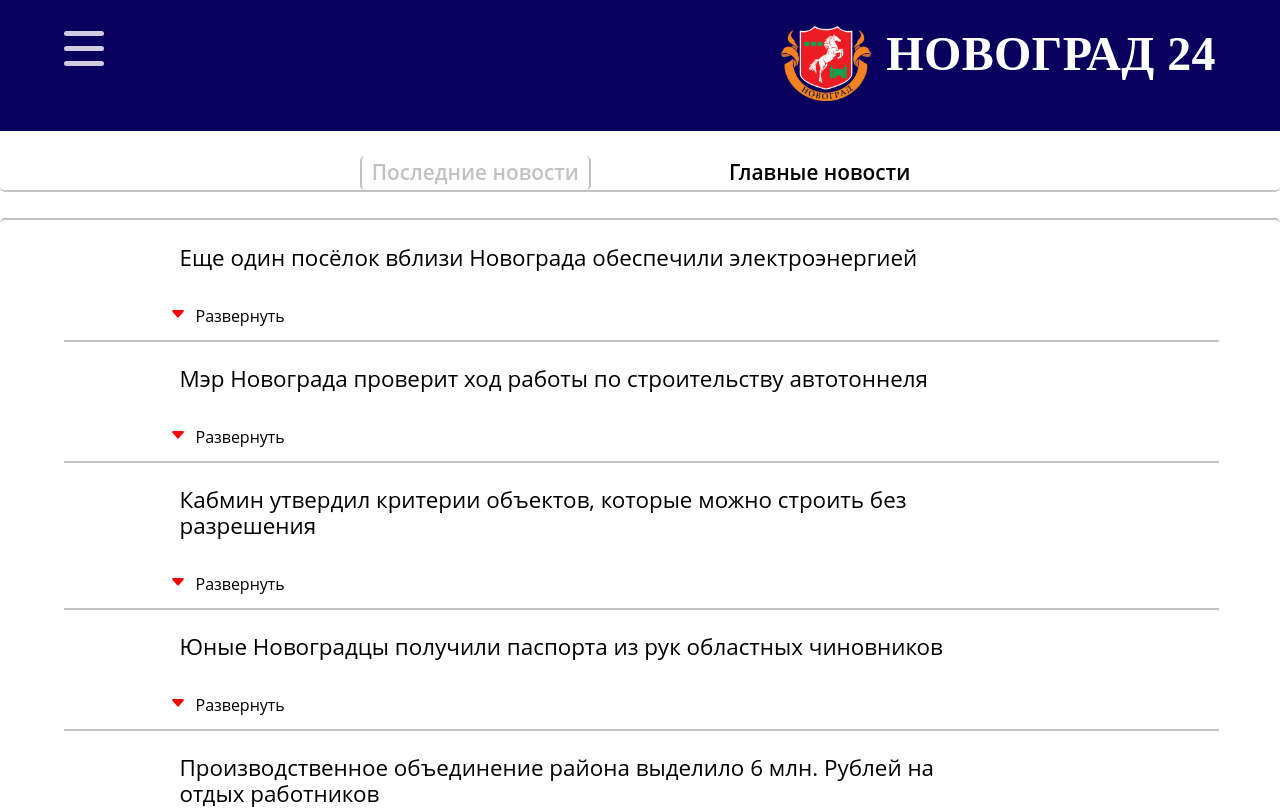
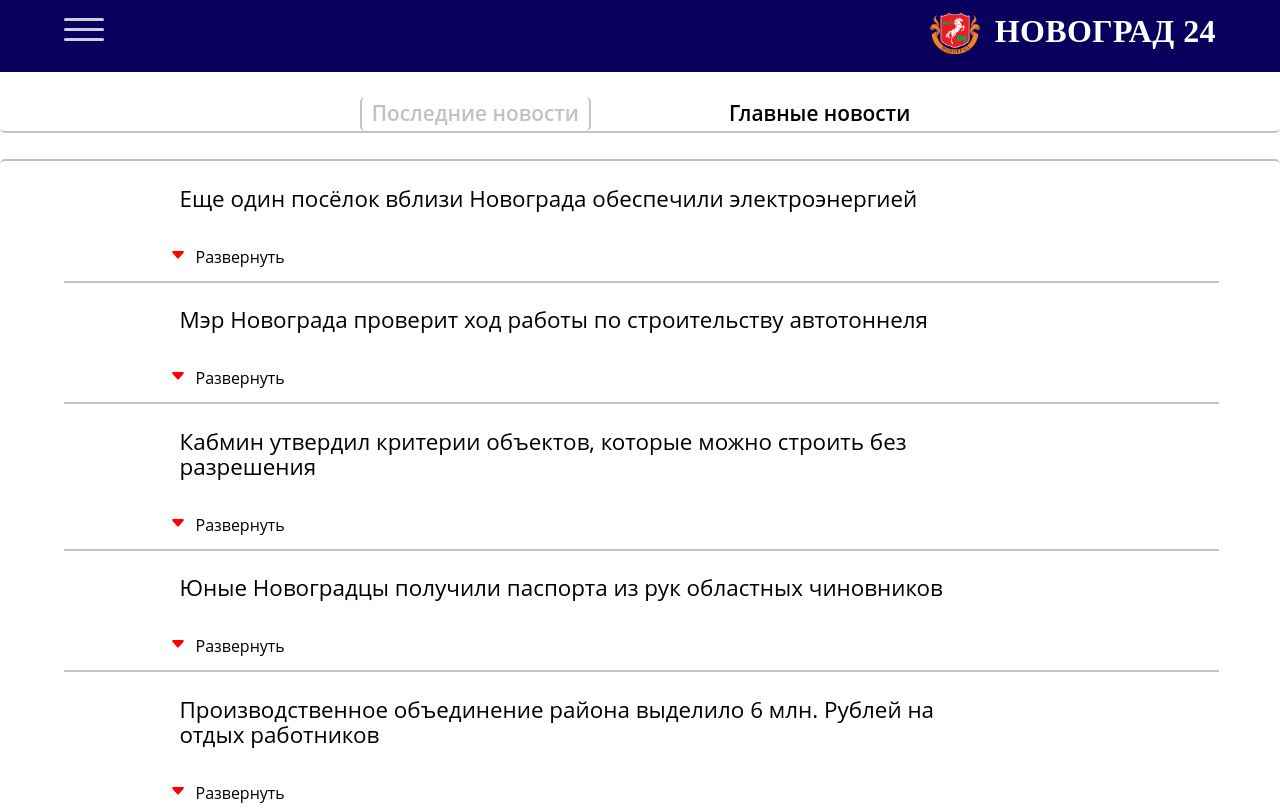
Before and after one commit to Suhogruzz/news_outlet_prop, a plain HTML site: page index.html in a window 1280 px wide. Shown: the top 810 px of the page. Drawn offline with Linux system fonts and the light colour scheme.

Commit message:
Update index.css

```diff
--- a/css/index.css
+++ b/css/index.css
@@ -6,6 +6,10 @@
 @font-face {
     font-family: 'Playfair Display', serif;
     src: url('./fonts/PlayfairDisplay-VariableFont_wght.ttf');
+}
+
+::-webkit-scrollbar {
+    display: none;
 }
 
 * {
@@ -30,8 +34,8 @@
     background-color: #08005c;
     display: flex;
     align-content: space-between;
-    padding-top: 2%;
-    padding-bottom: 2%;
+    padding-top: 1%;
+    padding-bottom: 1%;
 }
 
 .header-content-menu {
@@ -43,9 +47,9 @@
 .line {
     opacity: 0.8;
     display: block;
-    height: 5px;
+    height: 3px;
     width: 40px;
-    margin-bottom: 10px;
+    margin-bottom: 7px;
     border-radius: 10px;
     background: #fff;
 }
@@ -60,14 +64,14 @@
     font-family: 'Playfair Display', serif;
     letter-spacing: 0.4px;
     font-weight: 700;
-    font-size: 3.0rem;
+    font-size: 2.0rem;
     color: #fff;
 
 }
 
 .img-responsive {
-    max-width: 90px;
-    max-height: 90px;
+    max-width: 50px;
+    max-height: 50px;
     margin-right: 15px;
 }
 
```
